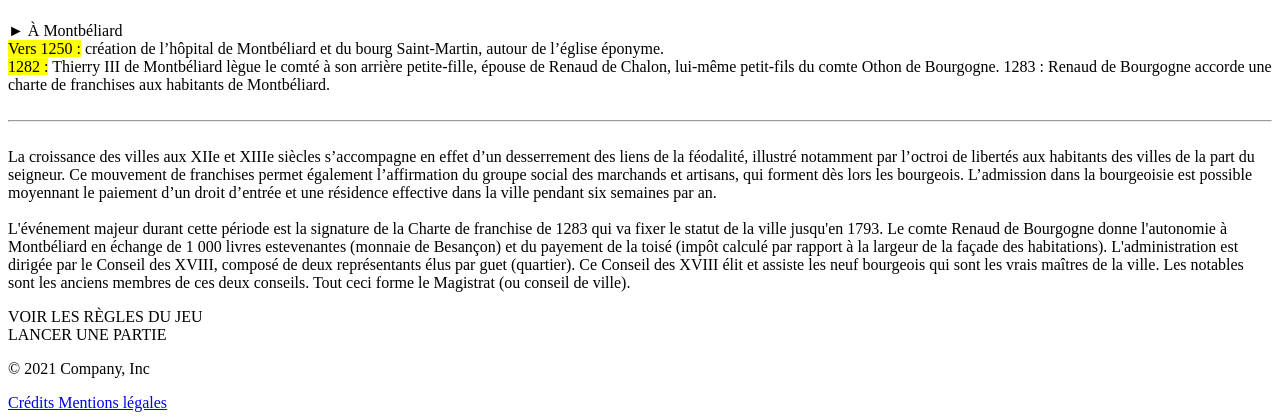
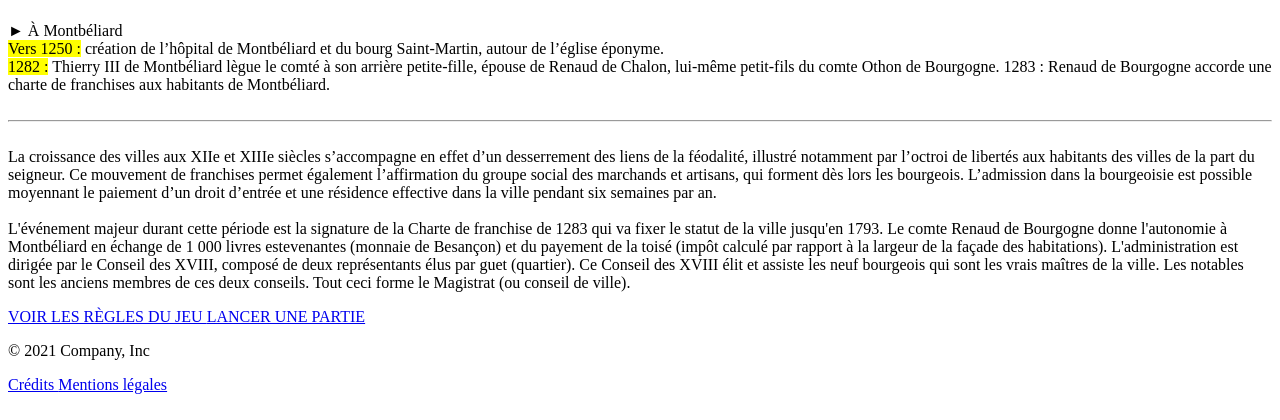
Before and after one commit to WildCodeSchool/2022-03-php-remote-1283-montbeliard-cite-libre, a Symfony app: template templates/home/index.html.twig in a window 1280 px wide. Shown: the part 645-1065 px from the top of the page. After the commit the page ends 1039 px from the top, so only its background shows below. Run offline with Twig, Linux system fonts and the light colour scheme; the template is opened without the code that fills it, so the values that code supplies are empty; some libraries are stand-ins or nearby versions.

Commit message:
added routes to the navigation link on the home page and game rule

```diff
--- a/assets/styles/_button.scss
+++ b/assets/styles/_button.scss
@@ -9,7 +9,7 @@
     border-top-color: $primary;
     border-bottom-color: $primary;
   }
-  .btn-one span {
+  .btn-one  {
     transition: all 0.8s;
   }
   .btn-one::before {
@@ -30,7 +30,7 @@
     border-bottom-color: $primary;
     transform: scale(0.1, 1);
   }
-  .btn-one:hover span {
+  .btn-one:hover  {
     letter-spacing: 2px;
     color: $light;
   }
--- a/templates/game_rule/index.html.twig
+++ b/templates/game_rule/index.html.twig
@@ -35,9 +35,9 @@
         </div>
 	</div>
         <div class="d-flex justify-content-center">
-            <div class="btn btn-one">
-                <span>LANCER UNE PARTIE</span>
-            </div>
+            <a href="/game" class="btn btn-one">
+                LANCER UNE PARTIE
+            </a>
         </div>
 
 {% endblock %}
--- a/templates/home/index.html.twig
+++ b/templates/home/index.html.twig
@@ -45,12 +45,12 @@
         </div>
 	</div>
         <div class="d-flex justify-content-center">
-            <div class="btn btn-one m-5">
-                <span>VOIR LES RÈGLES DU JEU</span>
-            </div>
-                        <div class="btn btn-one m-5">
-                <span>LANCER UNE PARTIE</span>
-            </div>
+            <a href="/game/rule" class="btn btn-one m-5">
+                VOIR LES RÈGLES DU JEU
+            </a>
+            <a href="/game" class="btn btn-one m-5">
+                LANCER UNE PARTIE
+            </a>
         </div>
 
 {% endblock %}
```
